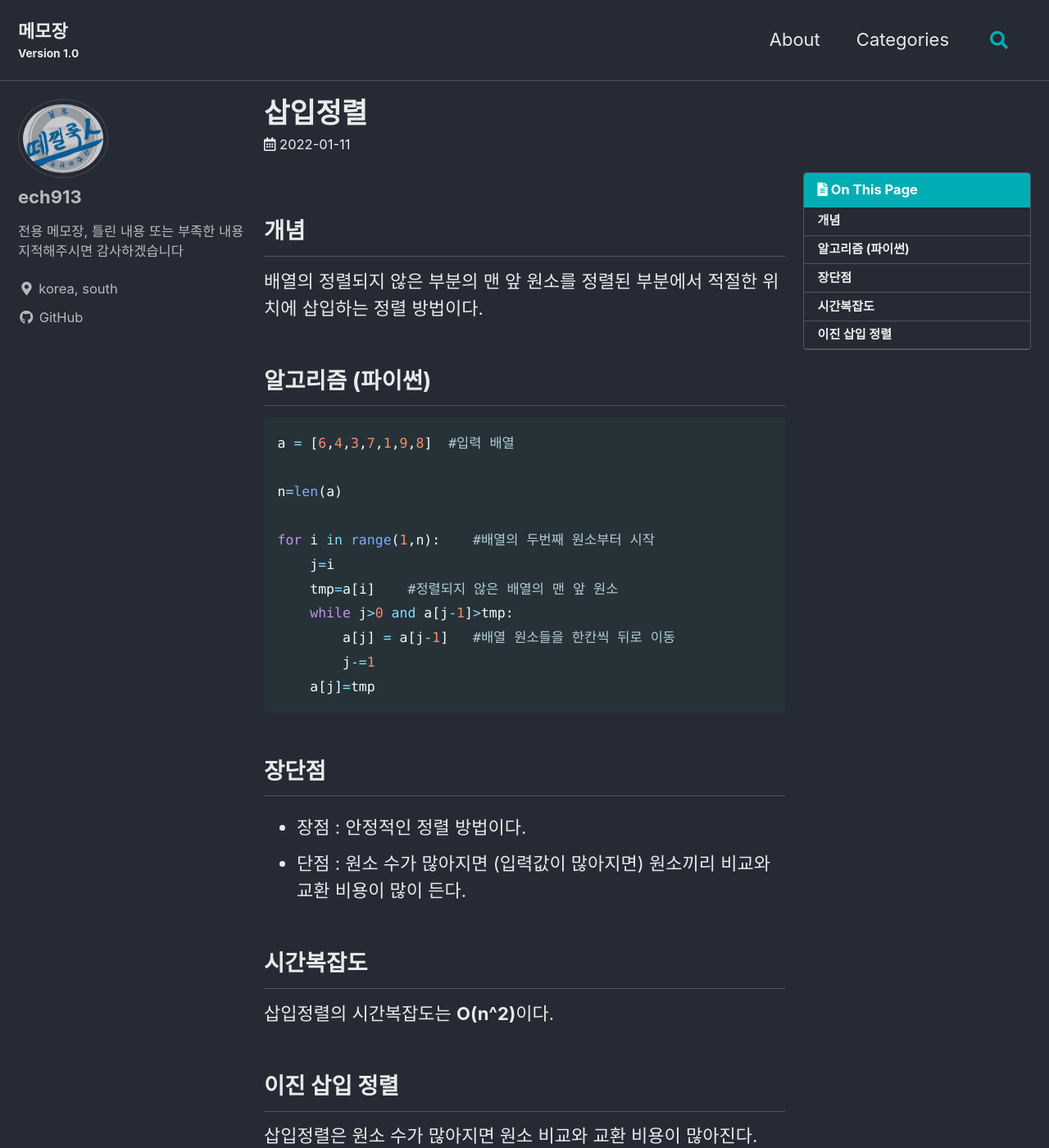
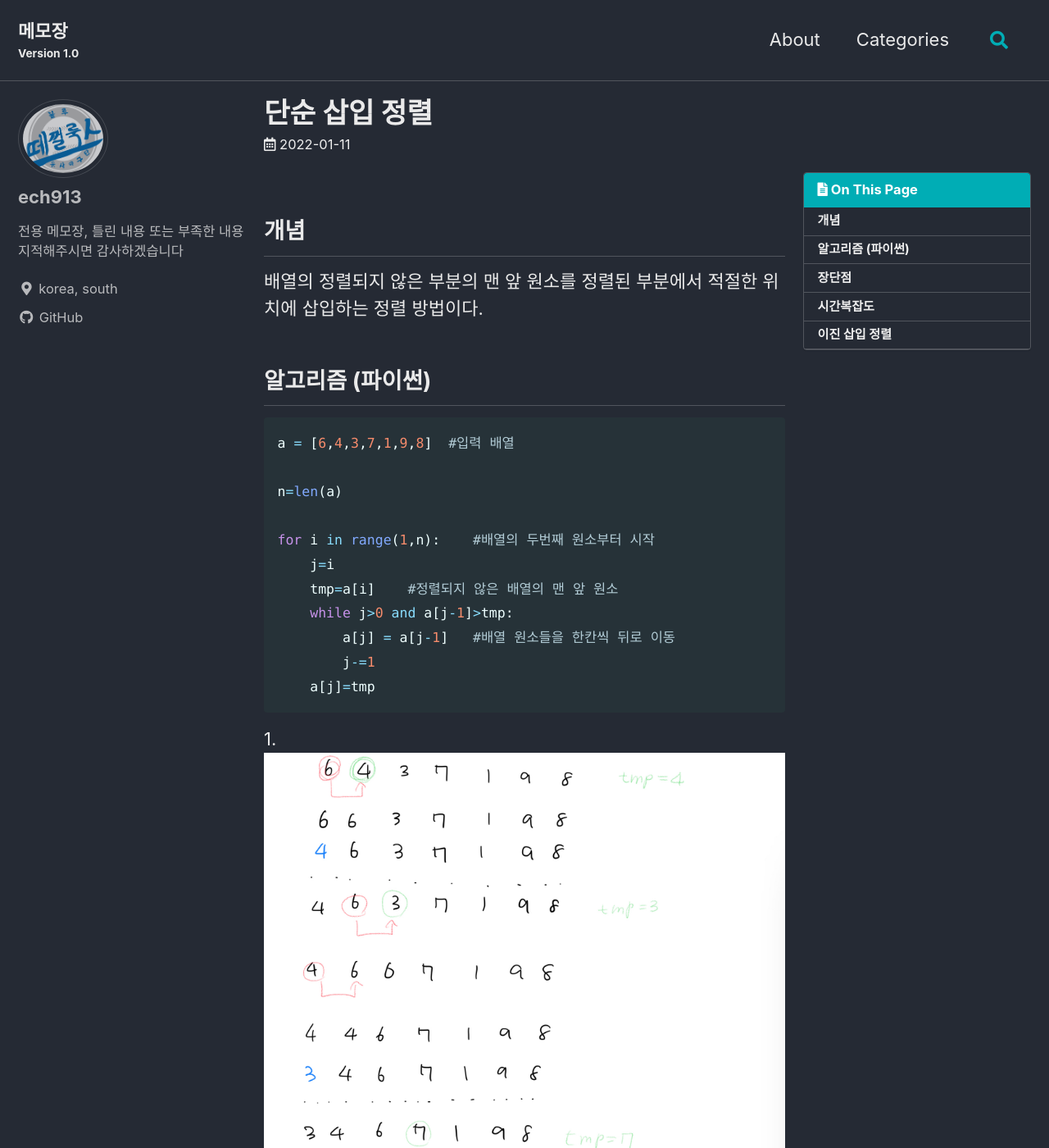
Before and after one commit to chanheelee913/chanheelee913.github.io, a Jekyll site: the page built from _posts/DataStructure/2022-01-11-insertionsort.md, in a window 1280 px wide and 1400 px high. Shown: the whole window at 82% size. Built offline with Jekyll 4.4.1, drawn with Linux system fonts in a browser that asks for light colours; cached includes are drawn as plain includes; comment, search, counter and statistics services are not loaded.

Commit message:
Update 2022-01-11-insertionsort.md

```diff
--- a/_posts/DataStructure/2022-01-11-insertionsort.md
+++ b/_posts/DataStructure/2022-01-11-insertionsort.md
@@ -1,5 +1,5 @@
 ---
-title: 삽입정렬
+title: 단순 삽입 정렬
 excerpt: Doit 자료구조와 알고리즘 입문_6장
 category: Data_Structure
 ---
@@ -24,6 +24,11 @@ for i in range(1,n):    #배열의 두번째 원소부터 시작
     a[j]=tmp
 ~~~
 
+1.
+![삽입정렬1](/assets/images/pages/2022-01-11-insertion/insertion1.png)
+2.
+![삽입정렬2](/assets/images/pages/2022-01-11-insertion/insertion2.png)
+
 ## 장단점
 
 - 장점 : 안정적인 정렬 방법이다.
```
Also changed, not shown: assets/images/pages/2022-01-11-insertion/insertion1.png (added), assets/images/pages/2022-01-11-insertion/insertion2.png (added).
